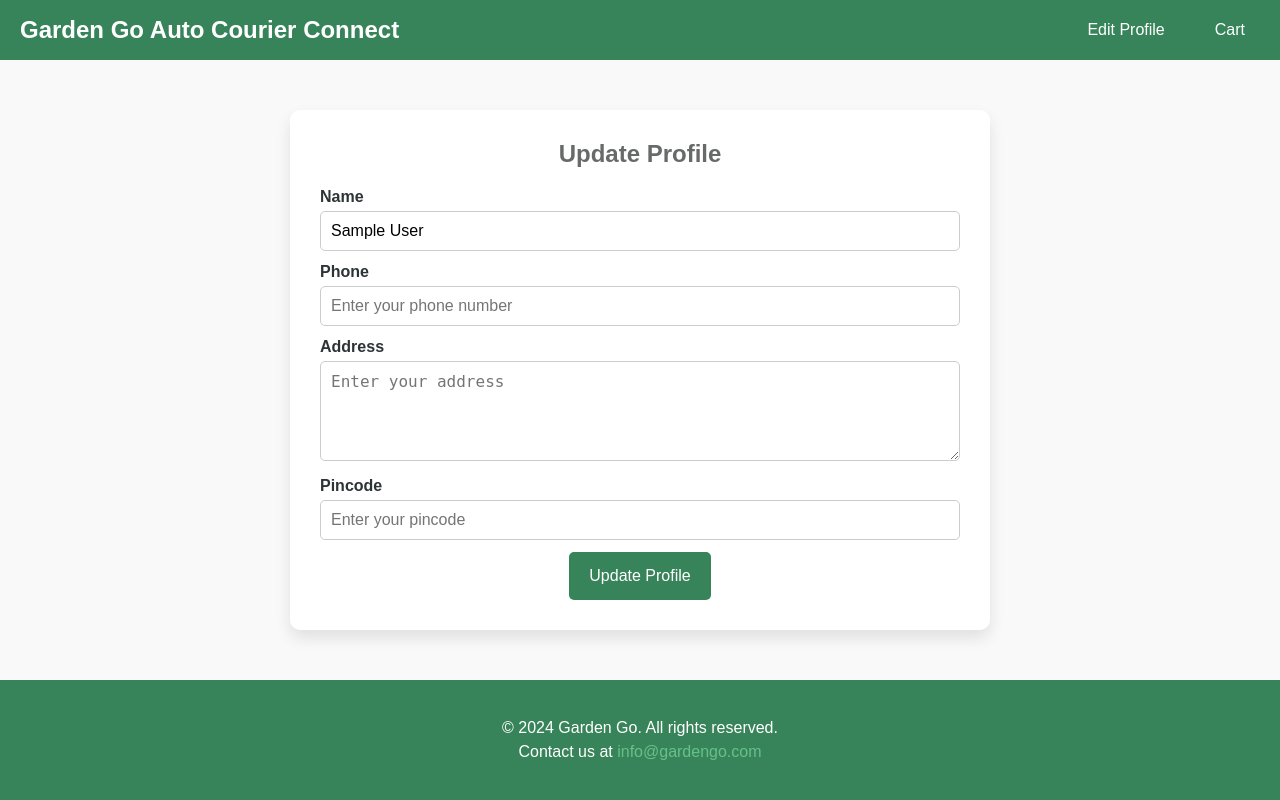
After one commit to Minhaj-Tkc/Garden-Go-Auto-Courier-Connect, a Flask app: page /profile/1 in a window 1280 px wide. The commit adds this page. Run offline with Flask 3, Linux system fonts and the light colour scheme; the visitor is signed in with stand-in values (Sample User, id 1); data comes from the database, SQL or seed files in the repository; both versions use the stored data as it was after the commit.

```diff
--- a/app/app.py
+++ b/app/app.py
@@ -1,21 +1,32 @@
 from flask import Flask, render_template, redirect, url_for, flash, request
 from flask_sqlalchemy import SQLAlchemy
 from flask_login import LoginManager, login_user, logout_user, login_required, current_user
+from datetime import datetime
 from models import db, User
-from forms import RegistrationForm, LoginForm
+from forms import RegistrationForm, LoginForm, ProfileUpdateForm
+
 
 app = Flask(__name__)
 app.config['SECRET_KEY'] = 'your_secret_key'
 app.config['SQLALCHEMY_DATABASE_URI'] = 'sqlite:///garden_go.db'
+app.config['SQLALCHEMY_TRACK_MODIFICATIONS'] = False
 db.init_app(app)
 
 login_manager = LoginManager()
 login_manager.init_app(app)
 login_manager.login_view = 'login'
 
+
 @login_manager.user_loader
 def load_user(user_id):
     return User.query.get(int(user_id))
+
+
+@app.before_request
+def update_last_login():
+    if current_user.is_authenticated:
+        current_user.last_login = datetime.utcnow()
+        db.session.commit()
 
 
 @app.route('/')
@@ -35,7 +46,7 @@ def register():
         user.set_password(form.password.data)
         db.session.add(user)
         db.session.commit()
-        flash('Registration successful!', 'success')
+        flash('Registration successful! You can now log in.', 'success')
         return redirect(url_for('login'))
     return render_template('register.html', form=form)
 
@@ -48,15 +59,70 @@ def login():
         if user and user.check_password(form.password.data):
             login_user(user)
             flash('Login successful!', 'success')
-            return redirect(url_for('dashboard'))
+
+            # Redirect based on user role
+            if user.role == 'Admin':
+                return redirect(url_for('admin_dashboard'))
+            elif user.role == 'Courier':
+                return redirect(url_for('courier_dashboard'))
+            else:
+                return redirect(url_for('dashboard'))
+
         flash('Invalid email or password', 'danger')
     return render_template('login.html', form=form)
+
+
+
+@app.route('/profile/<int:user_id>', methods=['GET', 'POST'])
+@login_required
+def update_profile(user_id):
+    # Fetch the user from the database
+    user = User.query.get_or_404(user_id)
+
+    # Ensure only the current user or admin can update
+    if user != current_user and not current_user.is_admin:
+        flash('You do not have permission to edit this profile.', 'danger')
+        return redirect(url_for('home'))
+
+    form = ProfileUpdateForm(obj=user)  # Pre-fill form fields with user data
+
+    print("Form validation:", form.validate_on_submit())
+    print("Form errors:", form.errors)
+
+    # Handle form submission
+    if form.validate_on_submit():
+        try:
+            # Update fields based on user role
+            user.name = form.name.data
+            user.phone = form.phone.data
+            if user.role == 'Customer':
+                user.address = form.address.data
+                user.pincode = form.pincode.data
+            elif user.role == 'Courier':
+                user.vehicle_info = form.vehicle_info.data
+                user.vehicle_number = form.vehicle_number.data
+
+            # Save changes
+            db.session.commit()
+            flash('Profile updated successfully!', 'success')
+            return redirect(url_for('update_profile', user_id=user_id))
+        except Exception as e:
+            db.session.rollback()
+            print(f"Error updating profile: {e}")
+            flash('An error occurred. Please try again.', 'danger')
+
+    return render_template('profile.html', form=form, user=user)
+
+
+
+
+
 
 
 @app.route('/reset_password', methods=['GET', 'POST'])
 def reset_password():
     # Logic to handle password reset
-    pass
+    return "Reset Password Page"
 
 
 @app.route('/logout')
@@ -66,25 +132,50 @@ def logout():
     flash('You have been logged out.', 'info')
     return redirect(url_for('login'))
 
+
 @app.route('/products')
 def products():
     return render_template('products.html')
+
 
 @app.route('/contact')
 def contact():
     return render_template('contact.html')
 
+
 @app.route('/admin_dashboard')
 @login_required
 def admin_dashboard():
-    return "Admin Dashboard"
+    if current_user.role != 'Admin':
+        flash('Unauthorized access!', 'danger')
+        return redirect(url_for('dashboard'))
+    return render_template('admin_dashboard.html')
+
 
 @app.route('/courier_dashboard')
 @login_required
 def courier_dashboard():
-    return "Courier Dashboard"
+    if current_user.role != 'Courier':
+        flash('Unauthorized access!', 'danger')
+        return redirect(url_for('dashboard'))
+    return render_template('courier_dashboard.html')
+
 
 @app.route('/dashboard')
 @login_required
 def dashboard():
-    return "User Dashboard"
+    if current_user.role == 'Customer':
+        return render_template('customer_dashboard.html')
+    elif current_user.role == 'Courier':
+        return redirect(url_for('courier_dashboard'))
+    elif current_user.role == 'Admin':
+        return redirect(url_for('admin_dashboard'))
+    else:
+        flash('Unknown role.', 'danger')
+        return redirect(url_for('logout'))
+
+
+if __name__ == '__main__':
+    with app.app_context():
+        db.create_all()  # Ensure all tables are created
+    app.run(debug=True)
--- a/app/forms.py
+++ b/app/forms.py
@@ -1,6 +1,7 @@
 from flask_wtf import FlaskForm
-from wtforms import StringField, PasswordField, SubmitField, SelectField
-from wtforms.validators import InputRequired, Email, Length, EqualTo
+from wtforms import StringField, PasswordField, SubmitField, SelectField, TextAreaField
+from wtforms.validators import InputRequired, DataRequired, Email, Length, EqualTo, Optional
+
 
 class RegistrationForm(FlaskForm):
     name = StringField('Name', validators=[InputRequired(), Length(min=2, max=150)])
@@ -15,3 +16,21 @@ class LoginForm(FlaskForm):
     email = StringField('Email', validators=[InputRequired(), Email()])
     password = PasswordField('Password', validators=[InputRequired()])
     submit = SubmitField('Login')
+
+
+class ProfileUpdateForm(FlaskForm):
+    name = StringField('Name', validators=[DataRequired(), Length(min=2, max=150)])
+    # email = StringField('Email', validators=[DataRequired(), Email()])
+
+    # Common fields for both Customer and Courier
+    phone = StringField('Phone', validators=[DataRequired(), Length(min=10, max=15)])
+
+    # Customer-specific fields
+    address = TextAreaField('Address', validators=[Length(max=250)])
+    pincode = StringField('Pincode', validators=[Optional(), Length(min=6, max=10)])
+
+    # Courier-specific fields
+    vehicle_info = StringField('Vehicle Info', validators=[Length(max=250)])
+    vehicle_number = StringField('Vehicle Number', validators=[Length(max=50)])
+
+    submit = SubmitField('Update Profile')
--- /dev/null
+++ b/app/static/css/profile.css
@@ -0,0 +1,134 @@
+/* Wrapper for the form update container */
+.update-profile-wrapper {
+    display: flex;
+    justify-content: center;
+    align-items: center;
+    height: calc(100vh - 180px);
+    background: #f9f9f9; /* Add a light background color */
+    padding: 20px;
+  }
+
+  /* Styling for the form-update-container remains unchanged */
+  .form-update-container {
+    margin: 50px auto;
+    max-width: 700px;
+    width: 100%;
+    background: #ffffff;
+    padding: 30px;
+    border-radius: 10px;
+    box-shadow: 0 8px 16px rgba(0, 0, 0, 0.1);
+    text-align: center;
+  }
+
+  h2 {
+    margin-bottom: 20px;
+    font-size: 24px;
+    color: #686969;
+  }
+
+  .form-container {
+    display: flex;
+    flex-direction: column;
+    gap: 12px;
+  }
+
+  .form-group {
+    text-align: left;
+  }
+
+  label {
+    font-weight: bold;
+    margin-bottom: 5px;
+    display: block;
+  }
+
+  .form-input {
+    width: 100%;
+    padding: 10px;
+    border: 1px solid #ccc;
+    border-radius: 5px;
+    font-size: 16px;
+    transition: border-color 0.3s;
+  }
+
+  .form-textarea {
+    width: 100%;
+    padding: 10px;
+    border: 1px solid #ccc;
+    border-radius: 5px;
+    font-size: 16px;
+    min-height: 100px; /* Set a minimum height for the text area */
+    resize: vertical; /* Allow vertical resizing only */
+    transition: border-color 0.3s;
+  }
+
+  .form-textarea:focus {
+    border-color: #66C08A;
+    box-shadow: 0 0 5px rgba(102, 192, 138, 0.5);
+    outline: none;
+  }
+
+
+  .form-input:focus {
+    border-color: #66C08A;
+    box-shadow: 0 0 5px rgba(102, 192, 138, 0.5);
+    outline: none;
+  }
+
+  .form-actions {
+    text-align: center;
+  }
+
+  .btn-submit {
+    background: #38845A;
+    color: #fff;
+    padding: 15px 20px;
+    font-size: 16px;
+    border: none;
+    border-radius: 5px;
+    cursor: pointer;
+    transition: background-color 0.3s;
+  }
+
+  .btn-submit:hover {
+    background: #4CAA73;
+  }
+
+  /* Responsive Styling */
+  @media (max-width: 768px) {
+    .form-update-container {
+      padding: 20px;
+    }
+
+    h2 {
+      font-size: 20px;
+    }
+
+    .form-input {
+      font-size: 14px;
+    }
+
+    .btn-submit {
+      font-size: 14px;
+      padding: 10px 15px;
+    }
+  }
+
+  @media (max-width: 480px) {
+    .form-update-container {
+      padding: 15px;
+    }
+
+    h2 {
+      font-size: 18px;
+    }
+
+    .form-input {
+      font-size: 12px;
+    }
+
+    .btn-submit {
+      font-size: 12px;
+      padding: 8px 12px;
+    }
+  }
--- a/app/static/css/styles.css
+++ b/app/static/css/styles.css
@@ -207,114 +207,7 @@ body {
     color: #4e4e4e;
 }
 
-/* ============================
-   Login and Registration Page Containers
-============================ */
-.container {
-    display: flex;
-    height: calc(100vh - 180px);
-    background-color: #f5f5f5;
-}
 
-.container .left-section {
-    display: flex;
-    flex-direction: column;
-    justify-content: center;
-    align-items: center;
-    text-align: center;
-    /* background: linear-gradient(135deg, #38845A 30%, #4CAA73 100%); */
-    color: rgb(58, 48, 48);
-    width: 60%; /* Set explicit width */
-}
-
-.container .left-section h1{
-    font-size: 3rem;
-}
-
-.container .left-section p{
-    font-size: 1.2rem;
-}
-
-.container .right-section {
-    display: flex;
-    justify-content: center;
-    align-items: center;
-    /* padding: 20px; */
-    padding-right: 80px;
-    width: 40%; /* Set explicit width */
-    margin: 0;
-}
-
-
-/* ============================
-   Form Styling
-============================ */
-form {
-    background: #ffffff;
-    padding: 30px;
-    border-radius: 8px;
-    box-shadow: 0 4px 8px rgba(0, 0, 0, 0.1);
-    text-align: center;
-    width: 430px;
-    max-width: 100%;
-}
-
-form div {
-    margin-bottom: 15px;
-    text-align: left;
-}
-
-form label {
-    display: block;
-    font-weight: bold;
-    margin-bottom: 5px;
-    font-size: 0.9rem;
-}
-
-form input, form select {
-    width: 100%;
-    padding: 10px;
-    border: 1px solid #dcdde1;
-    border-radius: 5px;
-    font-size: 1rem;
-}
-
-form input:focus, form select:focus {
-    outline: none;
-    border-color: #66C08A;
-    box-shadow: 0 0 5px rgba(102, 192, 138, 0.5);
-}
-
-form .btn {
-    background: #38845A;
-    color: white;
-    border: none;
-    padding: 12px;
-    border-radius: 5px;
-    width: 100%;
-    font-size: 1rem;
-    cursor: pointer;
-    transition: background 0.3s;
-}
-
-form .btn:hover {
-    background: #4CAA73;
-}
-
-form p {
-    margin-top: 15px;
-    font-size: 0.9rem;
-}
-
-form p a {
-    color: #38845A;
-    text-decoration: none;
-    font-weight: bold;
-}
-
-form p a:hover {
-    text-decoration: underline;
-}
 
 /* ============================
    Call-to-Action Section
--- a/app/templates/base.html
+++ b/app/templates/base.html
@@ -3,6 +3,8 @@
 <head>
     <title>Garden Go</title>
     <link rel="stylesheet" href="{{ url_for('static', filename='css/styles.css') }}">
+    {% block css %}
+    {% endblock %}
 </head>
 <body>
     <nav>
@@ -26,17 +28,20 @@
                     <li><a href="{{ url_for('register') }}">Register</a></li>
                     <li><a href="{{ url_for('contact') }}">Contact</a></li>
                 {% else %}
-                    <li><a href="{{ url_for('products') }}">Products</a></li>
 
                     {% if current_user.role == 'Admin' %}
                         <li><a href="{{ url_for('admin_dashboard') }}">Admin Dashboard</a></li>
                     {% elif current_user.role == 'Courier' %}
+
+                        <li><a href="{{ url_for('update_profile', user_id=current_user.id) }}">Edit Profile</a></li>
                         <li><a href="{{ url_for('courier_dashboard') }}">Courier Dashboard</a></li>
+                        <li><a href="{{ url_for('logout') }}">Logout</a></li>
                     {% else %}
-                        <li><a href="{{ url_for('dashboard') }}">Dashboard</a></li>
+                        <li><a href="{{ url_for('update_profile', user_id=current_user.id) }}">Edit Profile</a></li>
+
+                        <li><a href="{{ url_for('logout') }}">Cart</a></li>
                     {% endif %}
 
-                    <li><a href="{{ url_for('logout') }}">Logout</a></li>
                 {% endif %}
             </ul>
         </div>
--- /dev/null
+++ b/app/templates/courier_dashboard.html
@@ -0,0 +1,5 @@
+{% extends 'base.html' %}
+
+{% block content %}
+<h1>Dashboard</h1>
+{% endblock %}
--- /dev/null
+++ b/app/templates/customer_dashboard.html
@@ -0,0 +1,5 @@
+{% extends 'base.html' %}
+
+{% block content %}
+<h1>dashboart</h1>
+{% endblock %}
--- a/app/templates/login.html
+++ b/app/templates/login.html
@@ -1,4 +1,8 @@
 {% extends 'base.html' %}
+
+{% block css %}
+<link rel="stylesheet" href="{{ url_for('static', filename='css/login.css') }}">
+{% endblock %}
 
 {% block content %}
 <div class="container">
--- /dev/null
+++ b/app/templates/profile.html
@@ -0,0 +1,51 @@
+{% extends "base.html" %}
+
+{% block css %}
+<link rel="stylesheet" href="{{ url_for('static', filename='css/profile.css') }}">
+{% endblock %}
+
+{% block content %}
+<div class="update-profile-wrapper">
+  <div class="form-update-container">
+    <h2>Update Profile</h2>
+    <form method="POST" action="{{ url_for('update_profile', user_id=user.id) }}" class="form-container">
+        {{ form.hidden_tag() }}
+
+        <div class="form-group">
+          <label for="name">Name</label>
+          {{ form.name(class_="form-input", placeholder="Enter your name") }}
+        </div>
+
+        <div class="form-group">
+          <label for="phone">Phone</label>
+          {{ form.phone(class_="form-input", placeholder="Enter your phone number") }}
+        </div>
+
+        {% if current_user.role == 'Customer' %}
+          <div class="form-group">
+            <label for="address">Address</label>
+            {{ form.address(class_="form-textarea", placeholder="Enter your address") }}
+          </div>
+          <div class="form-group">
+            <label for="pincode">Pincode</label>
+            {{ form.pincode(class_="form-input", placeholder="Enter your pincode") }}
+          </div>
+        {% elif current_user.role == 'Courier' %}
+        <div class="form-group">
+            <label for="vehicle_info">Vehicle Info</label>
+            {{ form.vehicle_info(class_="form-input", placeholder="Enter vehicle information") }}
+          </div>
+          <div class="form-group">
+            <label for="vehicle_number">Vehicle Number</label>
+            {{ form.vehicle_number(class_="form-input", placeholder="Enter vehicle number") }}
+          </div>
+        {% endif %}
+
+        <div class="form-actions">
+          {{ form.submit(class_="btn-submit") }}
+        </div>
+      </form>
+
+  </div>
+</div>
+{% endblock %}
--- a/app/templates/register.html
+++ b/app/templates/register.html
@@ -1,4 +1,8 @@
 {% extends 'base.html' %}
+
+{% block css %}
+<link rel="stylesheet" href="{{ url_for('static', filename='css/login.css') }}">
+{% endblock %}
 
 {% block content %}
 <div class="container">
```
Also changed, not shown: app/models.py (+18 -0 lines), app/static/css/login.css (added, +108 -0 lines), app/oldinstance/garden_go.db (added).
